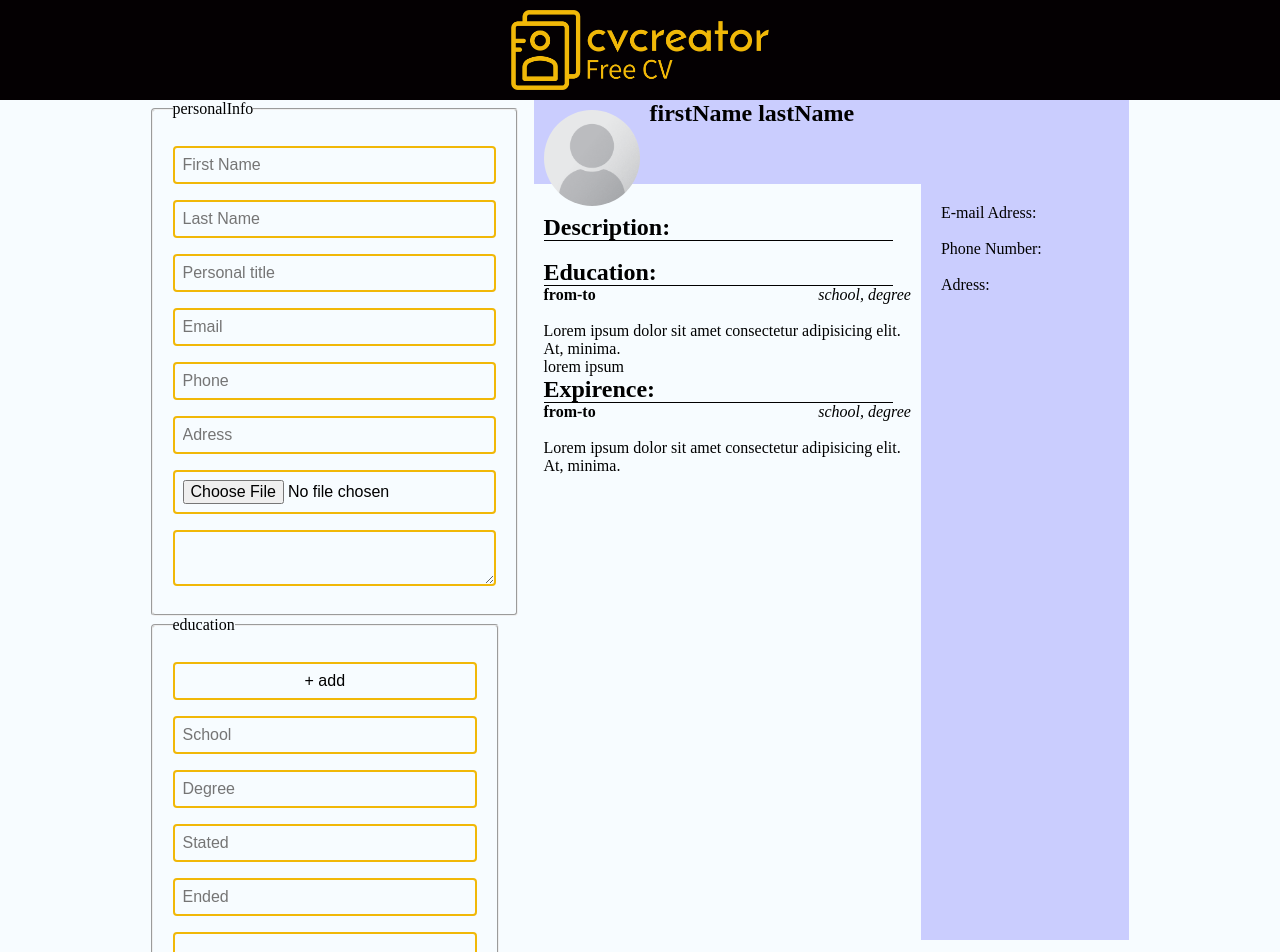
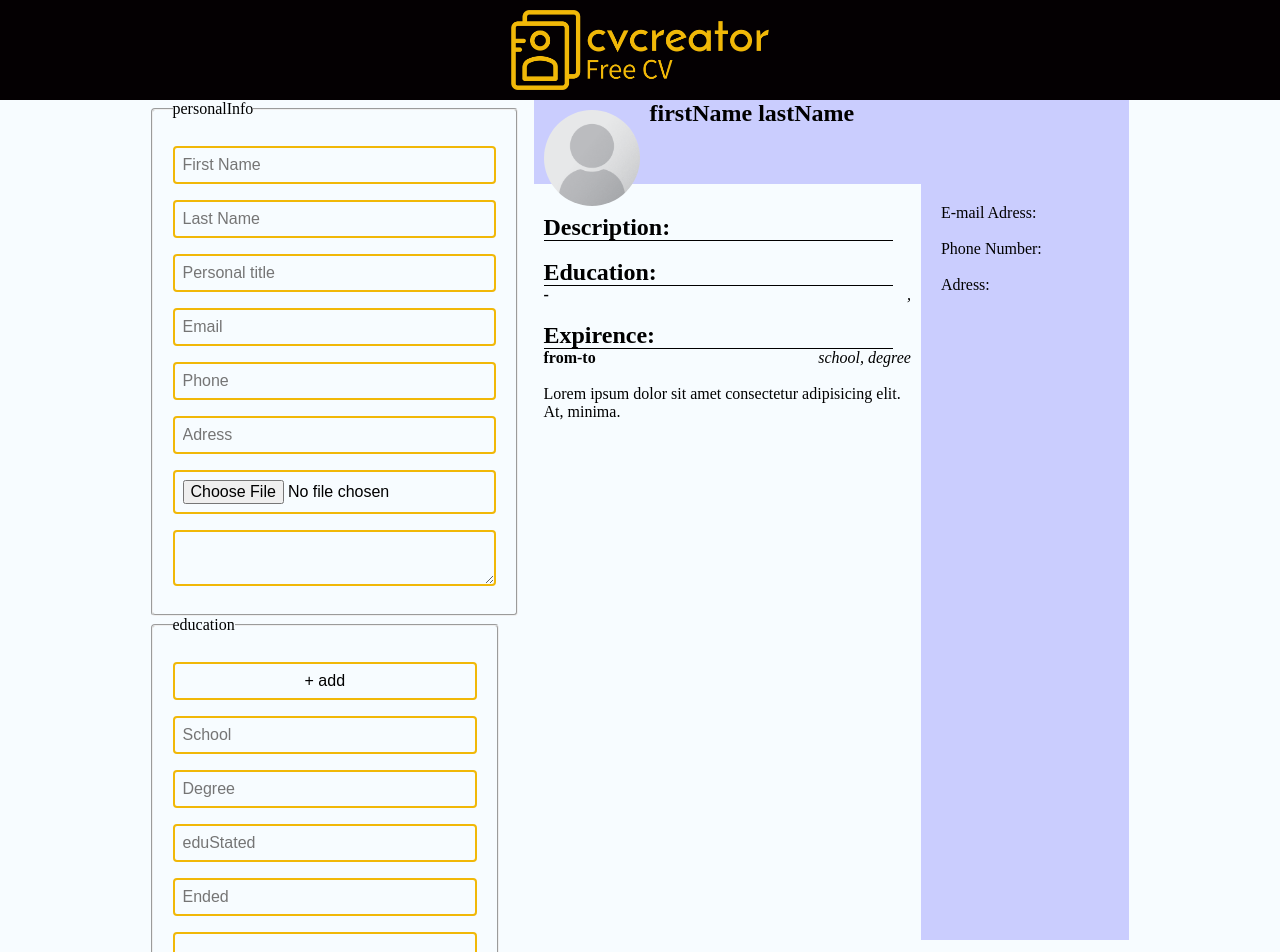
Before and after one commit to AirGamming/odin-cv-project, a React (Create React App) app: page / in a window 1280 px wide. Shown: the top 952 px of the page. Built offline with nearby package versions, Linux system fonts and the light colour scheme.

Commit message:
Refactor education section to display dynamic data in DocPreview component and update formFields.json accordingly

```diff
--- a/src/components/DocPreview.js
+++ b/src/components/DocPreview.js
@@ -21,15 +21,17 @@ const DocPreview = (props) => {
 				<h2 className="subHeading">Education:</h2>
 				<div>
 					<div className="dateInfo">
-						<b>from-to</b>
-						<i> school, degree </i>
+						<b>
+							{data.eduStated}-{data.eduEnded}
+						</b>
+						<i>
+							{" "}
+							{data.school}, {data.degree}
+						</i>
 					</div>
 					<br />
-					<p>
-						Lorem ipsum dolor sit amet consectetur adipisicing elit. At, minima.
-					</p>
+					<p>{data.eduDescription}</p>
 				</div>
-				<p>lorem ipsum</p>
 				<h2 className="subHeading">Expirence:</h2>
 				<div>
 					<div className="dateInfo">
--- a/src/json/formFields.json
+++ b/src/json/formFields.json
@@ -69,12 +69,12 @@
 
         },
         {
-            "name": "stated",
+            "name": "eduStated",
             "type":"number",
-            "placeholder": "Stated"
+            "placeholder": "eduStated"
         },
         {
-            "name": "ended",
+            "name": "eduEnded",
             "type":"number",
             "placeholder": "Ended"
 
```
